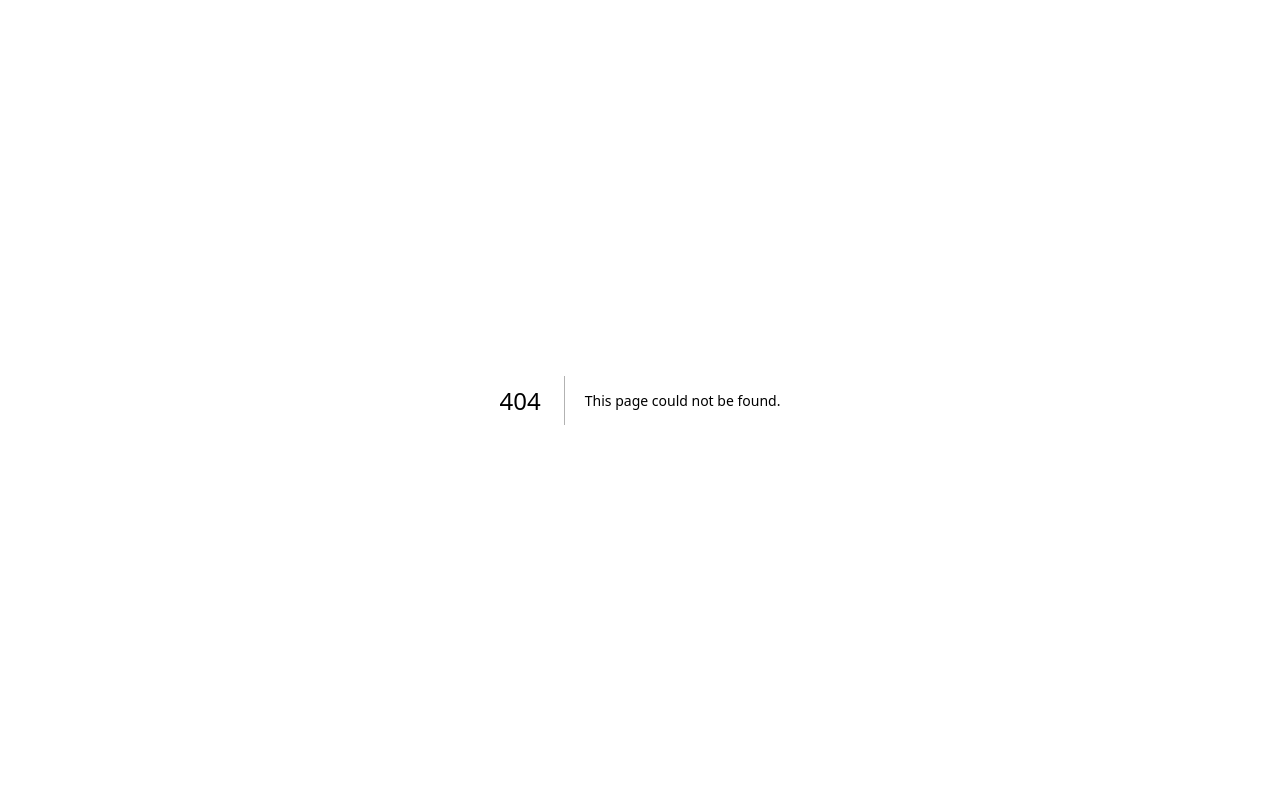
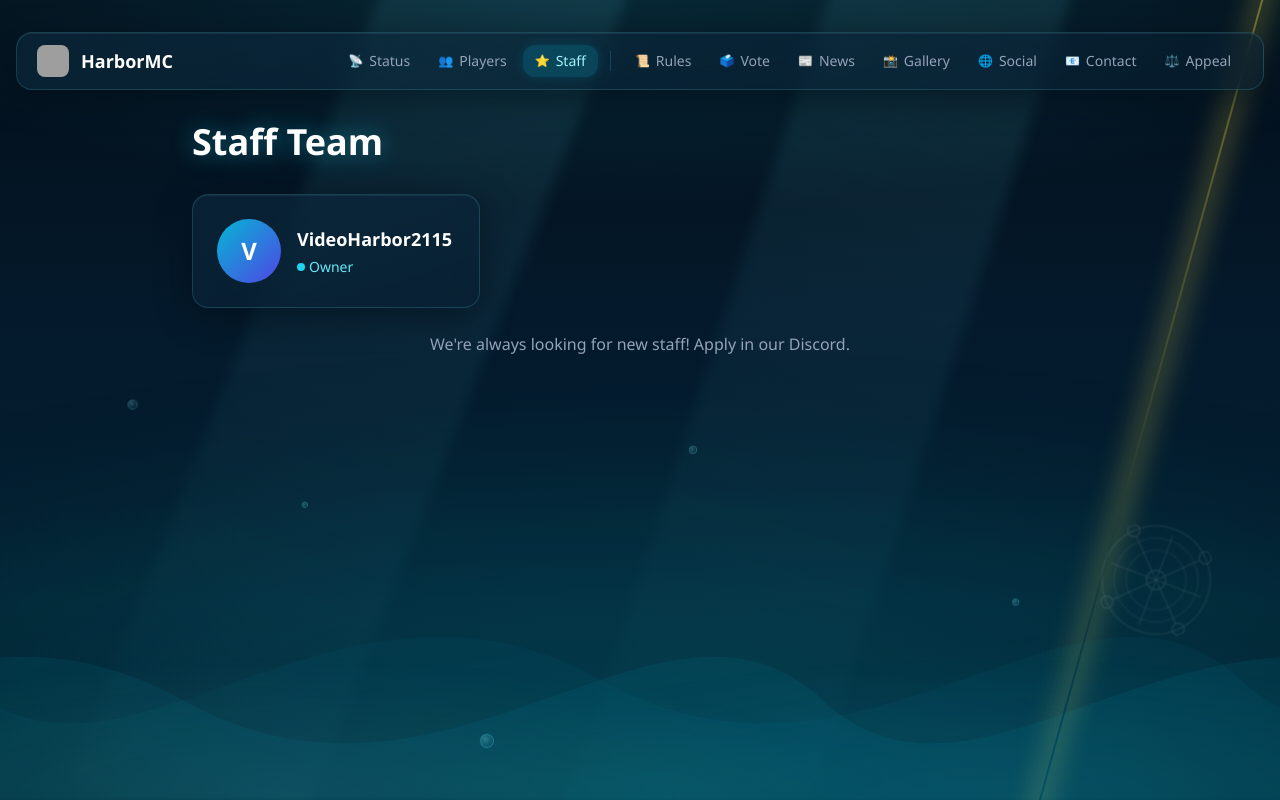
Before and after one commit to VideoHarbor2115/harbor-dashboard, a Next.js app: page /staff in a window 1280 px wide. Before the commit this address had no page. Built offline with nearby package versions, Linux system fonts and the light colour scheme; grey boxes are pictures that could not be loaded.

Commit message:
Add staff page

```diff
--- /dev/null
+++ b/src/app/staff/page.tsx
@@ -0,0 +1,55 @@
+'use client';
+
+import Navbar from '@/components/Navbar';
+import SeaBackground from '@/components/SeaBackground';
+import { useServerStatus } from '@/components/ServerStatusContext';
+
+interface StaffMember {
+  name: string;
+  role: string;
+  avatar?: string;
+}
+
+const staff: StaffMember[] = [
+  { name: 'VideoHarbor2115', role: 'Owner' },
+];
+
+export default function Staff() {
+  const { isOnline } = useServerStatus();
+
+  return (
+    <main className="relative min-h-screen overflow-hidden px-4 py-8 text-slate-100">
+      <SeaBackground isOffline={!isOnline} />
+      <Navbar />
+
+      <div className="mx-auto max-w-4xl">
+        <h1 className="mb-8 text-4xl font-bold text-white text-glow">Staff Team</h1>
+
+        <div className="grid gap-4 md:grid-cols-2 lg:grid-cols-3">
+          {staff.map((member) => (
+            <div key={member.name} className="glass-card rounded-2xl p-6">
+              <div className="flex items-center gap-4">
+                <div className="h-16 w-16 rounded-full bg-gradient-to-br from-cyan-500 to-indigo-600 flex items-center justify-center text-2xl font-bold text-white">
+                  {member.name[0].toUpperCase()}
+                </div>
+                <div>
+                  <h3 className="text-lg font-semibold text-white">{member.name}</h3>
+                  <span className="inline-flex items-center gap-1 text-sm text-cyan-300">
+                    <span className="h-2 w-2 rounded-full bg-cyan-400"></span>
+                    {member.role}
+                  </span>
+                </div>
+              </div>
+            </div>
+          ))}
+        </div>
+
+        {staff.length === 1 && (
+          <p className="mt-6 text-center text-slate-400">
+            We&apos;re always looking for new staff! Apply in our Discord.
+          </p>
+        )}
+      </div>
+    </main>
+  );
+}
--- a/src/components/Navbar.tsx
+++ b/src/components/Navbar.tsx
@@ -15,6 +15,7 @@ const navGroups: NavGroup[] = [
     items: [
       { href: '/', label: 'Status', icon: '📡' },
       { href: '/players', label: 'Players', icon: '👥' },
+      { href: '/staff', label: 'Staff', icon: '⭐' },
     ],
   },
   {
```
